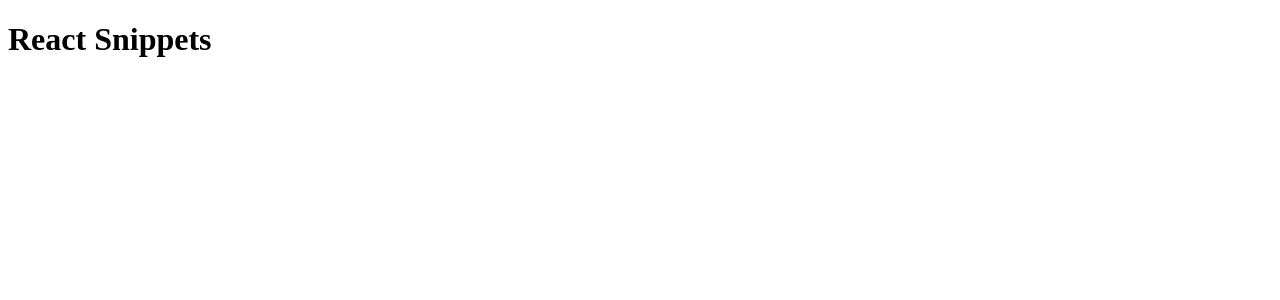
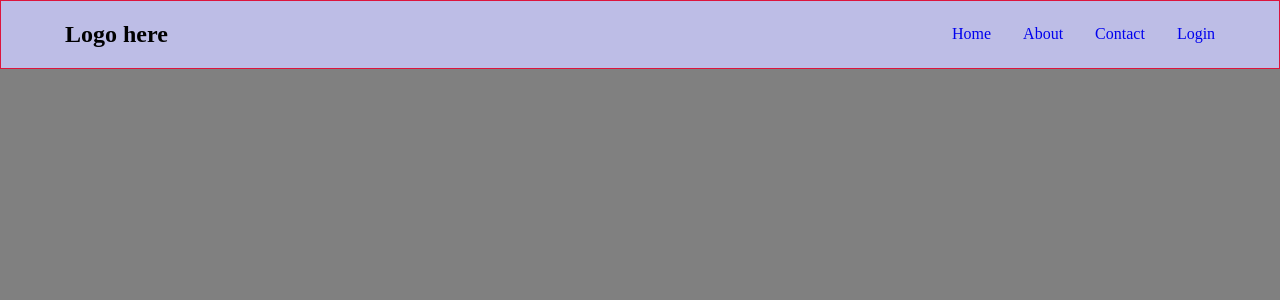
Before and after one commit to hariscs/react-snippets, a React (Create React App) app: page / in a window 1280 px wide. Shown: the top 300 px of the page. Built offline with nearby package versions, Linux system fonts and the light colour scheme.

Commit message:
add simple mobile menu

```diff
--- a/src/App.js
+++ b/src/App.js
@@ -1,5 +1,7 @@
+import Header from './Header';
+
 function App() {
-	return <h1>React Snippets</h1>;
+	return <Header />;
 }
 
 export default App;
--- /dev/null
+++ b/src/Header.css
@@ -0,0 +1,74 @@
+body {
+	background: gray;
+	margin: 0;
+}
+
+a {
+	text-decoration: none;
+}
+
+ul,
+li {
+	margin: 0;
+	padding: 0;
+	list-style: none;
+}
+
+.container {
+	width: 90%;
+	margin-inline: auto;
+}
+
+.header {
+	border: 1px solid crimson;
+	background: rgb(189, 189, 230);
+}
+
+.mobile__menu {
+	display: none;
+}
+
+.header__flex {
+	display: flex;
+	justify-content: space-between;
+	align-items: center;
+}
+
+.nav__list {
+	display: flex;
+}
+
+:not(firstchild).nav__list--item {
+	margin-left: 2em;
+}
+
+@media (max-width: 600px) {
+	.nav__list {
+		flex-direction: column;
+		position: fixed;
+		border: 1px solid red;
+		background: #fff;
+		padding: 1em;
+		top: 4.3em;
+		right: 0;
+		width: 80%;
+		text-align: center;
+		transform: translateX(100%);
+		transition: all 300ms ease-in;
+	}
+
+	.active {
+		transform: translateX(0);
+	}
+
+	.nav__list--item {
+		margin: 2em 0;
+	}
+
+	.mobile__menu {
+		color: #fff;
+		font-size: 1.5rem;
+		cursor: pointer;
+		display: block;
+	}
+}
--- /dev/null
+++ b/src/Header.jsx
@@ -0,0 +1,47 @@
+import { useState } from 'react';
+
+import './Header.css';
+
+const Header = () => {
+	const [click, setClick] = useState(false);
+	const menuToggle = () => setClick(!click);
+
+	return (
+		<header className='header'>
+			<div className='container header__flex'>
+				<div className='logo'>
+					<h2>Logo here</h2>
+				</div>
+				<nav className='nav'>
+					<ul className={click ? 'nav__list active' : 'nav__list'}>
+						<li className='nav__list--item'>
+							<a href='/' className='nav__list--link'>
+								Home
+							</a>
+						</li>
+						<li className='nav__list--item'>
+							<a href='/' className='nav__list--link'>
+								About
+							</a>
+						</li>
+						<li className='nav__list--item'>
+							<a href='/' className='nav__list--link'>
+								Contact
+							</a>
+						</li>
+						<li className='nav__list--item'>
+							<a href='/' className='nav__list--link'>
+								Login
+							</a>
+						</li>
+					</ul>
+				</nav>
+				<div className='mobile__menu' onClick={menuToggle}>
+					☰
+				</div>
+			</div>
+		</header>
+	);
+};
+
+export default Header;
```
